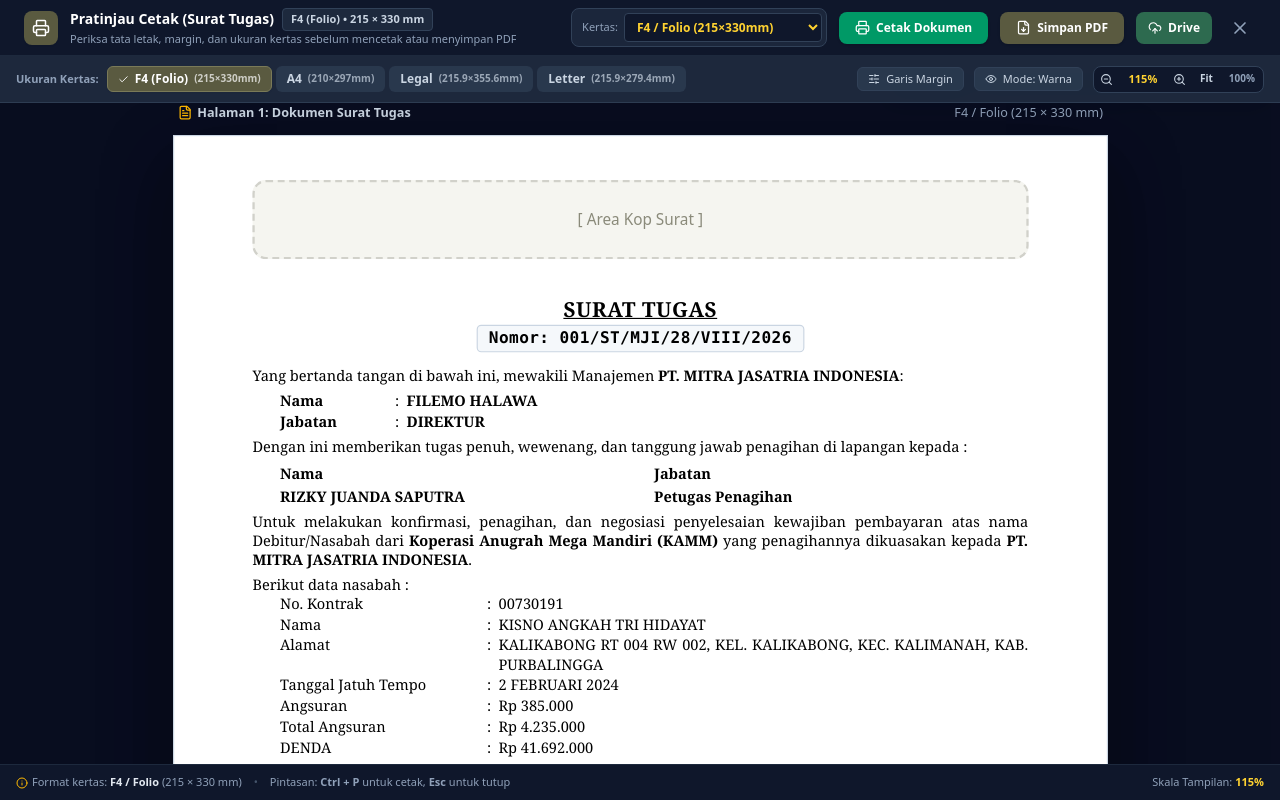
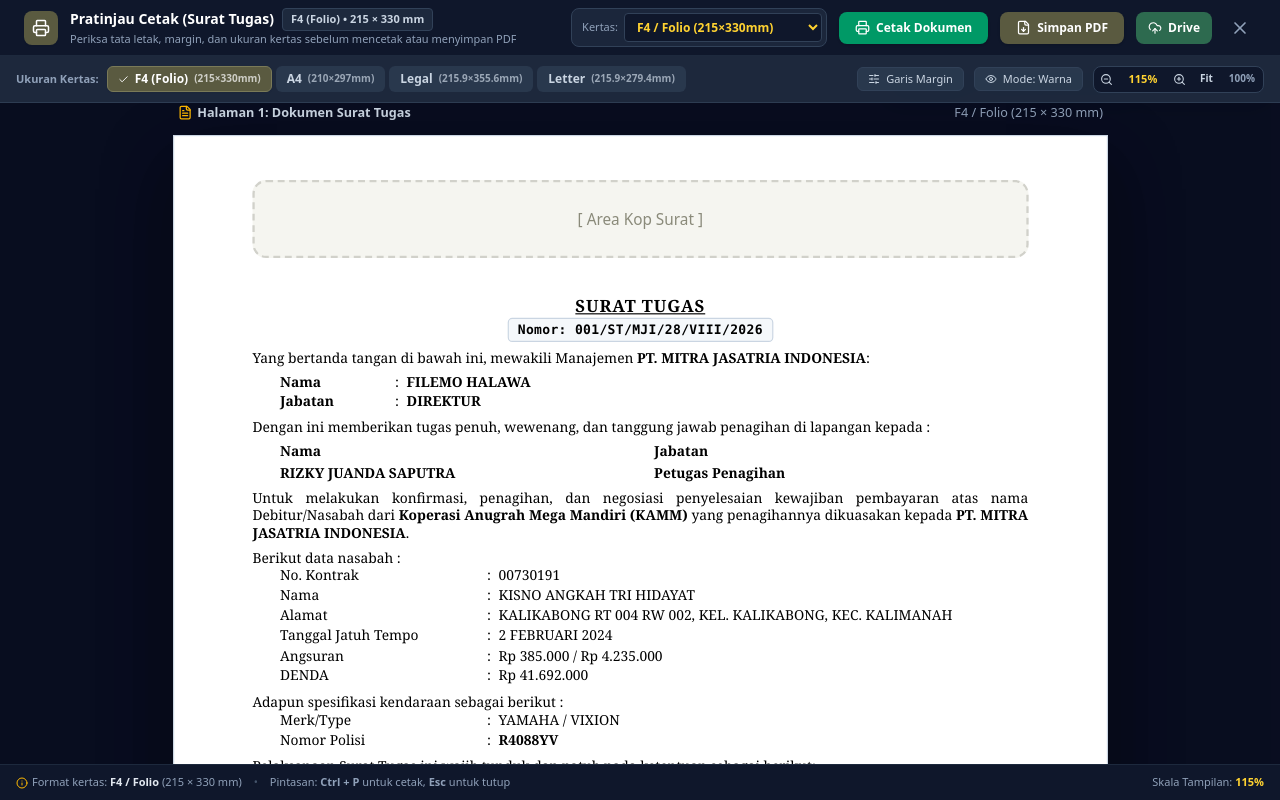
Before and after one commit to irvanlaksana/generator-surat-, a React (Vite) app: page / in a window 1280 px wide. Both pictures are taken after a click on the button "Cetak". Built offline with nearby package versions, Linux system fonts and the light colour scheme.

Commit message:
refactor: refine address formatting and print layout
- Add `formatCleanAddress` utility to strip redundant district information.
- Implement auto-cleaning of customer addresses in the form.
- Adjust document print margins and font sizing for better consistency.

```diff
--- a/src/App.tsx
+++ b/src/App.tsx
@@ -28,7 +28,7 @@
   clientName: 'Koperasi Anugrah Mega Mandiri (KAMM)',
   customerContract: '00730191',
   customerName: 'KISNO ANGKAH TRI HIDAYAT',
-  customerAddress: 'KALIKABONG RT 004 RW 002, KEL. KALIKABONG, KEC. KALIMANAH, KAB. PURBALINGGA',
+  customerAddress: 'KALIKABONG RT 004 RW 002, KEL. KALIKABONG, KEC. KALIMANAH',
   customerAddressDetail: 'KALIKABONG RT 004 RW 002',
   customerKabupaten: 'PURBALINGGA',
   customerKecamatan: 'KALIMANAH',
--- a/src/components/LetterPreview.tsx
+++ b/src/components/LetterPreview.tsx
@@ -3,7 +3,7 @@
 import { FileDown, Loader2, UploadCloud, Printer, Eye, ChevronDown } from 'lucide-react';
 import jsPDF from 'jspdf';
 import { toJpeg } from 'html-to-image';
-import { formatDateID } from '../utils/dateFormatter';
+import { formatDateID, formatCleanAddress } from '../utils/dateFormatter';
 
 interface LetterPreviewProps {
   data: LetterData;
@@ -185,9 +185,9 @@
             paddingTop: '10mm',
             paddingLeft: '18mm',
             paddingRight: '18mm',
-            paddingBottom: '12mm',
+            paddingBottom: '10mm',
           }}
-          className="mx-auto bg-white shadow-[0_20px_50px_rgba(0,0,0,0.08)] border border-[#E5E5E0] font-serif print:shadow-none print:border-none print:p-0 print:pt-[10mm] print:px-[18mm] print:pb-[12mm] print:m-0 print:max-w-none text-[9.5pt] leading-[1.28] box-border print-document-sheet"
+          className="mx-auto bg-white shadow-[0_20px_50px_rgba(0,0,0,0.08)] border border-[#E5E5E0] font-serif print:shadow-none print:border-none print:p-0 print:pt-[10mm] print:px-[18mm] print:pb-[10mm] print:m-0 print:max-w-none text-[9pt] leading-[1.24] box-border print-document-sheet"
         >
 
           {/* Kop Surat Image */}
@@ -211,15 +211,15 @@
           </div>
 
           {/* Title Section */}
-          <div className="text-center mb-3">
-            <h2 className="font-bold underline text-[13.5pt] tracking-wide uppercase">Surat Tugas</h2>
-            <p className="font-bold text-[10.5pt] font-mono tracking-wide mt-0.5 bg-slate-100/70 inline-block px-2.5 py-0.5 border border-slate-300 rounded">
+          <div className="text-center mb-1.5">
+            <h2 className="font-bold underline text-[11pt] tracking-wider uppercase">Surat Tugas</h2>
+            <p className="font-bold text-[8.5pt] font-mono tracking-wide mt-0.5 bg-slate-100/70 inline-block px-2 py-0.5 border border-slate-300 rounded">
               Nomor: {data.letterNumber}
             </p>
           </div>
 
           {/* Body */}
-          <div className="space-y-0 text-justify letter-content text-[9.5pt]">
+          <div className="space-y-0 text-justify letter-content text-[9pt] leading-[1.24]">
             <p>Yang bertanda tangan di bawah ini, mewakili Manajemen <strong>{data.kopCompanyName}</strong>:</p>
 
             <div className="pl-6 space-y-0.5 my-1.5">
@@ -234,7 +234,7 @@
             <p>Dengan ini memberikan tugas penuh, wewenang, dan tanggung jawab penagihan di lapangan kepada :</p>
 
             <div className="my-1.5 pl-6">
-              <table className="w-full text-left font-bold mb-1 text-[9.5pt]">
+              <table className="w-full text-left font-bold mb-1 text-[9pt]">
                 <thead>
                   <tr>
                     <th className="pb-1 w-[50%]">Nama</th>
@@ -256,7 +256,7 @@
 
             <p className="mt-1.5">Berikut data nasabah :</p>
 
-            <div className="pl-6 space-y-0.5 mb-2 text-[9.5pt]">
+            <div className="pl-6 space-y-0.5 mb-2 text-[9pt]">
               <div className="grid grid-cols-[180px_10px_1fr]">
                 <div>No. Kontrak</div><div>:</div><div>{data.customerContract}</div>
               </div>
@@ -264,19 +264,14 @@
                 <div>Nama</div><div>:</div><div className="uppercase">{data.customerName}</div>
               </div>
               <div className="grid grid-cols-[180px_10px_1fr]">
-                <div>Alamat</div><div>:</div><div className="uppercase">{data.customerAddress}</div>
+                <div>Alamat</div><div>:</div><div className="uppercase">{formatCleanAddress(data.customerAddress)}</div>
               </div>
               <div className="grid grid-cols-[180px_10px_1fr]">
                 <div>Tanggal Jatuh Tempo</div><div>:</div><div className="uppercase">{formatDateID(data.customerDueDate)}</div>
               </div>
               <div className="grid grid-cols-[180px_10px_1fr]">
-                <div>Angsuran</div><div>:</div><div>{data.customerInstallment}</div>
+                <div>Angsuran</div><div>:</div><div>{data.customerInstallment}{data.customerTotalInstallment ? ` / ${data.customerTotalInstallment}` : ''}</div>
               </div>
-              {data.customerTotalInstallment && (
-                <div className="grid grid-cols-[180px_10px_1fr]">
-                  <div>Total Angsuran</div><div>:</div><div>{data.customerTotalInstallment}</div>
-                </div>
-              )}
               <div className="grid grid-cols-[180px_10px_1fr]">
                 <div>DENDA</div><div>:</div><div>{data.customerPenalty}</div>
               </div>
@@ -284,7 +279,7 @@
 
             <p>Adapun spesifikasi kendaraan sebagai berikut :</p>
 
-            <div className="pl-6 space-y-0.5 mb-2 text-[9.5pt]">
+            <div className="pl-6 space-y-0.5 mb-2 text-[9pt]">
               <div className="grid grid-cols-[180px_10px_1fr]">
                 <div>Merk/Type</div><div>:</div><div className="uppercase">{data.vehicleBrand}</div>
               </div>
@@ -296,48 +291,48 @@
             <p>Pelaksanaan Surat Tugas ini wajib tunduk dan patuh pada ketentuan sebagai berikut:</p>
 
             {/* Rules Sections */}
-            <div className="space-y-0 text-[9.5pt] leading-[1.28]">
-              <div className="text-center font-bold mt-2 mb-0.5 text-[9.5pt]">MASA BERLAKU SURAT TUGAS</div>
+            <div className="space-y-0 text-[9pt] leading-[1.24]">
+              <div className="text-center font-bold mt-1.5 mb-0.5 text-[9pt]">MASA BERLAKU SURAT TUGAS</div>
               <p>
                 Surat Tugas ini berlaku efektif terhitung sejak tanggal {formatDateID(data.validFrom)} sampai dengan tanggal {formatDateID(data.validTo)}. Apabila masa berlaku telah berakhir, Surat Tugas ini dinyatakan tidak berlaku lagi dan wajib diperpanjang melalui persetujuan Manajemen {data.kopCompanyName}.
               </p>
 
-              <div className="text-center font-bold mt-2 mb-0.5 text-[9.5pt]">WEWENANG DAN TANGGUNG JAWAB PETUGAS</div>
+              <div className="text-center font-bold mt-1.5 mb-0.5 text-[9pt]">WEWENANG DAN TANGGUNG JAWAB PETUGAS</div>
               <p>Dalam menjalankan tugas penagihan di lapangan, Tim Penagihan berwenang:</p>
-              <ul className="list-disc pl-6 space-y-0.5 text-[9pt] leading-[1.24]">
+              <ul className="list-disc pl-6 space-y-0.5 text-[8.5pt] leading-[1.2]">
                 <li className="pl-1.5">Mendatangi alamat domisili, kantor, atau lokasi tempat usaha Debitur sesuai data resmi yang tercantum dalam lembar kerja penagihan.</li>
                 <li className="pl-1.5">Melakukan konfirmasi, negosiasi, dan menyampaikan Surat Peringatan (SP) atau tagihan resmi yang diterbitkan oleh Perusahaan/Kreditur/Mitra Perusahaan.</li>
                 <li className="pl-1.5">Untuk keperluan diatas, PENERIMA TUGAS berhak untuk menerima jaminan piutang/jaminan fidusia, menandatangani dokumen - dokumen, meminta tanda tangan, serta melakukan tindakan yang dianggap perlu dalam melaksanakan tugas tersebut/meminta bantuan pihak berwajib jika diperlukan.</li>
               </ul>
 
-              <div className="text-center font-bold mt-2 mb-0.5 text-[9.5pt] break-before-auto">LARANGAN DAN KEPATUHAN</div>
-              <ul className="list-disc pl-6 space-y-0.5 text-[9pt] leading-[1.24]">
+              <div className="text-center font-bold mt-1.5 mb-0.5 text-[9pt] break-before-auto">LARANGAN DAN KEPATUHAN</div>
+              <ul className="list-disc pl-6 space-y-0.5 text-[8.5pt] leading-[1.2]">
                 <li className="pl-1.5">Dilarang menerima pembayaran tunai (cash) secara langsung dari Debitur dalam bentuk apa pun, kecuali menggunakan Virtual Account resmi atau tanda terima sah dari sistem perusahaan.</li>
                 <li className="pl-1.5">Dilarang menggunakan ancaman, kekerasan fisik, intimidasi, penekanan secara psikologis, atau tindakan melawan hukum yang melanggar Kode Etik Penagihan Bank Indonesia (BI), Otoritas Jasa Keuangan (OJK), serta Peraturan Perundang-undangan Republik Indonesia.</li>
                 <li className="pl-1.5">Petugas wajib bersikap sopan, profesional, mengenakan pakaian rapi dan sopan selama berada di lapangan.</li>
                 <li className="pl-1.5">Petugas wajib melaporkan hasil penagihan (Field Report) secara real-time melalui sistem aplikasi penagihan resmi {data.kopCompanyName} pada hari yang sama.</li>
               </ul>
 
-              <div className="text-center font-bold mt-2 mb-0.5 text-[9.5pt]">SANKSI DAN TANGGUNG JAWAB HUKUM</div>
-              <ul className="list-disc pl-6 space-y-0.5 text-[9pt] leading-[1.24]">
+              <div className="text-center font-bold mt-1.5 mb-0.5 text-[9pt]">SANKSI DAN TANGGUNG JAWAB HUKUM</div>
+              <ul className="list-disc pl-6 space-y-0.5 text-[8.5pt] leading-[1.2]">
                 <li className="pl-1.5">Setiap pelanggaran terhadap kode etik, penyalahgunaan wewenang, penggelapan dana penagihan, atau tindakan penyimpangan yang dilakukan oleh Petugas Penagihan akan dikenakan sanksi tegas berupa Pemutusan Hubungan Kerja (PHK) secara tidak hormat.</li>
                 <li className="pl-1.5">Tindakan pelanggaran hukum yang dilakukan oleh Petugas di luar prosedur resmi Perusahaan menjadi tanggung jawab pribadi petugas bersangkutan secara pidana maupun perdata ({data.kopCompanyName} membebaskan diri dari segala tuntutan hukum akibat penyimpangan oknum).</li>
               </ul>
 
-              <p className="mt-2 pt-0.5">
+              <p className="mt-1.5 pt-0.5">
                 Demikian Surat Tugas ini diterbitkan untuk dipergunakan sebagaimana mestinya dan dilaksanakan dengan penuh rasa tanggung jawab demi menjaga integritas, profesionalisme, dan nama baik {data.kopCompanyName} serta Kreditur.
               </p>
             </div>
 
             {/* Signatures */}
-            <div className="mt-3.5 flex justify-between break-inside-avoid text-[9.5pt]">
+            <div className="mt-3 flex justify-between break-inside-avoid text-[9pt]">
               <div className="w-[260px]">
-                <p className="mb-11"><br/>Pemberi Tugas,<br/>{data.kopCompanyName}</p>
+                <p className="mb-8"><br/>Pemberi Tugas,<br/>{data.kopCompanyName}</p>
                 <p className="font-bold underline">{data.assignerName}</p>
                 <p>{data.assignerPosition}</p>
               </div>
               <div className="w-[260px]">
-                <p className="mb-11">{data.signPlaceDate}<br/>Penerima Tugas,<br/>PETUGAS PENAGIHAN</p>
+                <p className="mb-8">{data.signPlaceDate}<br/>Penerima Tugas,<br/>PETUGAS PENAGIHAN</p>
                 <p className="font-bold underline">{data.assigneeName}</p>
               </div>
             </div>
--- a/src/components/PrintPreviewModal.tsx
+++ b/src/components/PrintPreviewModal.tsx
@@ -29,7 +29,7 @@
 import BastSheet from './BastSheet';
 import jsPDF from 'jspdf';
 import { toJpeg } from 'html-to-image';
-import { formatDateID } from '../utils/dateFormatter';
+import { formatDateID, formatCleanAddress } from '../utils/dateFormatter';
 
 interface PrintPreviewModalProps {
   isOpen: boolean;
@@ -540,9 +540,9 @@
                       paddingTop: '10mm',
                       paddingLeft: '18mm',
                       paddingRight: '18mm',
-                      paddingBottom: '12mm',
+                      paddingBottom: '10mm',
                     }}
-                    className={`relative bg-white shadow-[0_25px_60px_rgba(0,0,0,0.45)] border border-slate-300 font-serif text-[9.5pt] leading-[1.28] box-border text-black print-document-sheet ${
+                    className={`relative bg-white shadow-[0_25px_60px_rgba(0,0,0,0.45)] border border-slate-300 font-serif text-[9pt] leading-[1.24] box-border text-black print-document-sheet ${
                       hasAttachments && activePageIndex === 0 ? 'print-page-break' : 'print-page-last'
                     } ${
                       showGuidelines ? 'outline outline-1 outline-dashed outline-rose-400' : ''
@@ -550,12 +550,12 @@
                   >
                     {/* Visual Guidelines Overlay (if active) */}
                     {showGuidelines && (
-                      <div className="absolute inset-0 pointer-events-none border border-emerald-500/30 m-[10mm_18mm_12mm_18mm] flex flex-col justify-between print:hidden">
+                      <div className="absolute inset-0 pointer-events-none border border-emerald-500/30 m-[10mm_18mm_10mm_18mm] flex flex-col justify-between print:hidden">
                         <div className="text-[9px] font-sans font-bold text-emerald-600 bg-emerald-50/80 px-1 py-0.5 self-start">
                           Margin Atas: 10mm | Kiri/Kanan: 18mm
                         </div>
                         <div className="text-[9px] font-sans font-bold text-emerald-600 bg-emerald-50/80 px-1 py-0.5 self-end">
-                          Margin Bawah: 12mm
+                          Margin Bawah: 10mm
                         </div>
                       </div>
                     )}
@@ -581,15 +581,15 @@
                     </div>
 
                     {/* Title Section */}
-                    <div className="text-center mb-3">
-                      <h2 className="font-bold underline text-[13.5pt] tracking-wide uppercase">Surat Tugas</h2>
-                      <p className="font-bold text-[10.5pt] font-mono tracking-wide mt-0.5 bg-slate-100/70 inline-block px-2.5 py-0.5 border border-slate-300 rounded">
+                    <div className="text-center mb-1.5">
+                      <h2 className="font-bold underline text-[11pt] tracking-wider uppercase">Surat Tugas</h2>
+                      <p className="font-bold text-[8.5pt] font-mono tracking-wide mt-0.5 bg-slate-100/70 inline-block px-2 py-0.5 border border-slate-300 rounded">
                         Nomor: {letterData.letterNumber}
                       </p>
                     </div>
 
                     {/* Body */}
-                    <div className="space-y-0 text-justify letter-content text-[9.5pt]">
+                    <div className="space-y-0 text-justify letter-content text-[9pt] leading-[1.24]">
                       <p>Yang bertanda tangan di bawah ini, mewakili Manajemen <strong>{letterData.kopCompanyName}</strong>:</p>
 
                       <div className="pl-6 space-y-0.5 my-1.5">
@@ -604,7 +604,7 @@
                       <p>Dengan ini memberikan tugas penuh, wewenang, dan tanggung jawab penagihan di lapangan kepada :</p>
 
                       <div className="my-1.5 pl-6">
-                        <table className="w-full text-left font-bold mb-1 text-[9.5pt]">
+                        <table className="w-full text-left font-bold mb-1 text-[9pt]">
                           <thead>
                             <tr>
                               <th className="pb-1 w-[50%]">Nama</th>
@@ -626,7 +626,7 @@
 
                       <p className="mt-1.5">Berikut data nasabah :</p>
 
-                      <div className="pl-6 space-y-0.5 mb-2 text-[9.5pt]">
+                      <div className="pl-6 space-y-0.5 mb-2 text-[9pt]">
                         <div className="grid grid-cols-[180px_10px_1fr]">
                           <div>No. Kontrak</div><div>:</div><div>{letterData.customerContract}</div>
                         </div>
@@ -634,19 +634,14 @@
                           <div>Nama</div><div>:</div><div className="uppercase">{letterData.customerName}</div>
                         </div>
                         <div className="grid grid-cols-[180px_10px_1fr]">
-                          <div>Alamat</div><div>:</div><div className="uppercase">{letterData.customerAddress}</div>
+                          <div>Alamat</div><div>:</div><div className="uppercase">{formatCleanAddress(letterData.customerAddress)}</div>
                         </div>
                         <div className="grid grid-cols-[180px_10px_1fr]">
                           <div>Tanggal Jatuh Tempo</div><div>:</div><div className="uppercase">{formatDateID(letterData.customerDueDate)}</div>
                         </div>
                         <div className="grid grid-cols-[180px_10px_1fr]">
-                          <div>Angsuran</div><div>:</div><div>{letterData.customerInstallment}</div>
+                          <div>Angsuran</div><div>:</div><div>{letterData.customerInstallment}{letterData.customerTotalInstallment ? ` / ${letterData.customerTotalInstallment}` : ''}</div>
                         </div>
-                        {letterData.customerTotalInstallment && (
-                          <div className="grid grid-cols-[180px_10px_1fr]">
-                            <div>Total Angsuran</div><div>:</div><div>{letterData.customerTotalInstallment}</div>
-                          </div>
-                        )}
                         <div className="grid grid-cols-[180px_10px_1fr]">
                           <div>DENDA</div><div>:</div><div>{letterData.customerPenalty}</div>
                         </div>
@@ -654,7 +649,7 @@
 
                       <p>Adapun spesifikasi kendaraan sebagai berikut :</p>
 
-                      <div className="pl-6 space-y-0.5 mb-2 text-[9.5pt]">
+                      <div className="pl-6 space-y-0.5 mb-2 text-[9pt]">
                         <div className="grid grid-cols-[180px_10px_1fr]">
                           <div>Merk/Type</div><div>:</div><div className="uppercase">{letterData.vehicleBrand}</div>
                         </div>
@@ -665,48 +660,48 @@
 
                       <p>Pelaksanaan Surat Tugas ini wajib tunduk dan patuh pada ketentuan sebagai berikut:</p>
 
-                      <div className="space-y-0 text-[9.5pt] leading-[1.28]">
-                        <div className="text-center font-bold mt-2 mb-0.5 text-[9.5pt]">MASA BERLAKU SURAT TUGAS</div>
+                      <div className="space-y-0 text-[9pt] leading-[1.24]">
+                        <div className="text-center font-bold mt-1.5 mb-0.5 text-[9pt]">MASA BERLAKU SURAT TUGAS</div>
                         <p>
                           Surat Tugas ini berlaku efektif terhitung sejak tanggal {formatDateID(letterData.validFrom)} sampai dengan tanggal {formatDateID(letterData.validTo)}. Apabila masa berlaku telah berakhir, Surat Tugas ini dinyatakan tidak berlaku lagi dan wajib diperpanjang melalui persetujuan Manajemen {letterData.kopCompanyName}.
                         </p>
 
-                        <div className="text-center font-bold mt-2 mb-0.5 text-[9.5pt]">WEWENANG DAN TANGGUNG JAWAB PETUGAS</div>
+                        <div className="text-center font-bold mt-1.5 mb-0.5 text-[9pt]">WEWENANG DAN TANGGUNG JAWAB PETUGAS</div>
                         <p>Dalam menjalankan tugas penagihan di lapangan, Tim Penagihan berwenang:</p>
-                        <ul className="list-disc pl-6 space-y-0.5 text-[9pt] leading-[1.24]">
+                        <ul className="list-disc pl-6 space-y-0.5 text-[8.5pt] leading-[1.2]">
                           <li className="pl-1.5">Mendatangi alamat domisili, kantor, atau lokasi tempat usaha Debitur sesuai data resmi yang tercantum dalam lembar kerja penagihan.</li>
                           <li className="pl-1.5">Melakukan konfirmasi, negosiasi, dan menyampaikan Surat Peringatan (SP) atau tagihan resmi yang diterbitkan oleh Perusahaan/Kreditur/Mitra Perusahaan.</li>
                           <li className="pl-1.5">Untuk keperluan diatas, PENERIMA TUGAS berhak untuk menerima jaminan piutang/jaminan fidusia, menandatangani dokumen - dokumen, meminta tanda tangan, serta melakukan tindakan yang dianggap perlu dalam melaksanakan tugas tersebut/meminta bantuan pihak berwajib jika diperlukan.</li>
                         </ul>
 
-                        <div className="text-center font-bold mt-2 mb-0.5 text-[9.5pt]">LARANGAN DAN KEPATUHAN</div>
-                        <ul className="list-disc pl-6 space-y-0.5 text-[9pt] leading-[1.24]">
+                        <div className="text-center font-bold mt-1.5 mb-0.5 text-[9pt]">LARANGAN DAN KEPATUHAN</div>
+                        <ul className="list-disc pl-6 space-y-0.5 text-[8.5pt] leading-[1.2]">
                           <li className="pl-1.5">Dilarang menerima pembayaran tunai (cash) secara langsung dari Debitur dalam bentuk apa pun, kecuali menggunakan Virtual Account resmi atau tanda terima sah dari sistem perusahaan.</li>
                           <li className="pl-1.5">Dilarang menggunakan ancaman, kekerasan fisik, intimidasi, penekanan secara psikologis, atau tindakan melawan hukum yang melanggar Kode Etik Penagihan Bank Indonesia (BI), Otoritas Jasa Keuangan (OJK), serta Peraturan Perundang-undangan Republik Indonesia.</li>
                           <li className="pl-1.5">Petugas wajib bersikap sopan, profesional, mengenakan pakaian rapi dan sopan selama berada di lapangan.</li>
                           <li className="pl-1.5">Petugas wajib melaporkan hasil penagihan (Field Report) secara real-time melalui sistem aplikasi penagihan resmi {letterData.kopCompanyName} pada hari yang sama.</li>
                         </ul>
 
-                        <div className="text-center font-bold mt-2 mb-0.5 text-[9.5pt]">SANKSI DAN TANGGUNG JAWAB HUKUM</div>
-                        <ul className="list-disc pl-6 space-y-0.5 text-[9pt] leading-[1.24]">
+                        <div className="text-center font-bold mt-1.5 mb-0.5 text-[9pt]">SANKSI DAN TANGGUNG JAWAB HUKUM</div>
+                        <ul className="list-disc pl-6 space-y-0.5 text-[8.5pt] leading-[1.2]">
                           <li className="pl-1.5">Setiap pelanggaran terhadap kode etik, penyalahgunaan wewenang, penggelapan dana penagihan, atau tindakan penyimpangan yang dilakukan oleh Petugas Penagihan akan dikenakan sanksi tegas berupa Pemutusan Hubungan Kerja (PHK) secara tidak hormat.</li>
                           <li className="pl-1.5">Tindakan pelanggaran hukum yang dilakukan oleh Petugas di luar prosedur resmi Perusahaan menjadi tanggung jawab pribadi petugas bersangkutan secara pidana maupun perdata ({letterData.kopCompanyName} membebaskan diri dari segala tuntutan hukum akibat penyimpangan oknum).</li>
                         </ul>
 
-                        <p className="mt-2 pt-0.5">
+                        <p className="mt-1.5 pt-0.5">
                           Demikian Surat Tugas ini diterbitkan untuk dipergunakan sebagaimana mestinya dan dilaksanakan dengan penuh rasa tanggung jawab demi menjaga integritas, profesionalisme, dan nama baik {letterData.kopCompanyName} serta Kreditur.
                         </p>
                       </div>
 
                       {/* Signatures */}
-                      <div className="mt-3.5 flex justify-between break-inside-avoid text-[9.5pt]">
+                      <div className="mt-3 flex justify-between break-inside-avoid text-[9pt]">
                         <div className="w-[260px]">
-                          <p className="mb-11"><br/>Pemberi Tugas,<br/>{letterData.kopCompanyName}</p>
+                          <p className="mb-8"><br/>Pemberi Tugas,<br/>{letterData.kopCompanyName}</p>
                           <p className="font-bold underline">{letterData.assignerName}</p>
                           <p>{letterData.assignerPosition}</p>
                         </div>
                         <div className="w-[260px]">
-                          <p className="mb-11">{letterData.signPlaceDate}<br/>Penerima Tugas,<br/>PETUGAS PENAGIHAN</p>
+                          <p className="mb-8">{letterData.signPlaceDate}<br/>Penerima Tugas,<br/>PETUGAS PENAGIHAN</p>
                           <p className="font-bold underline">{letterData.assigneeName}</p>
                         </div>
                       </div>
--- a/src/index.css
+++ b/src/index.css
@@ -99,6 +99,7 @@
     background: #ffffff !important;
     box-sizing: border-box !important;
     outline: none !important;
+    min-height: 0 !important;
   }
 
   /* Page break rules */
--- a/src/utils/dateFormatter.ts
+++ b/src/utils/dateFormatter.ts
@@ -11,3 +11,12 @@
   }
   return dateString;
 };
+
+export const formatCleanAddress = (address: string): string => {
+  if (!address) return '';
+  return address
+    .replace(/,\s*KAB\.\s*[^,]+/gi, '')
+    .replace(/^KAB\.\s*[^,]+,?\s*/gi, '')
+    .trim()
+    .replace(/,\s*$/, '');
+};
```
Also changed, not shown: src/components/LetterForm.tsx (+46 -25 lines).
